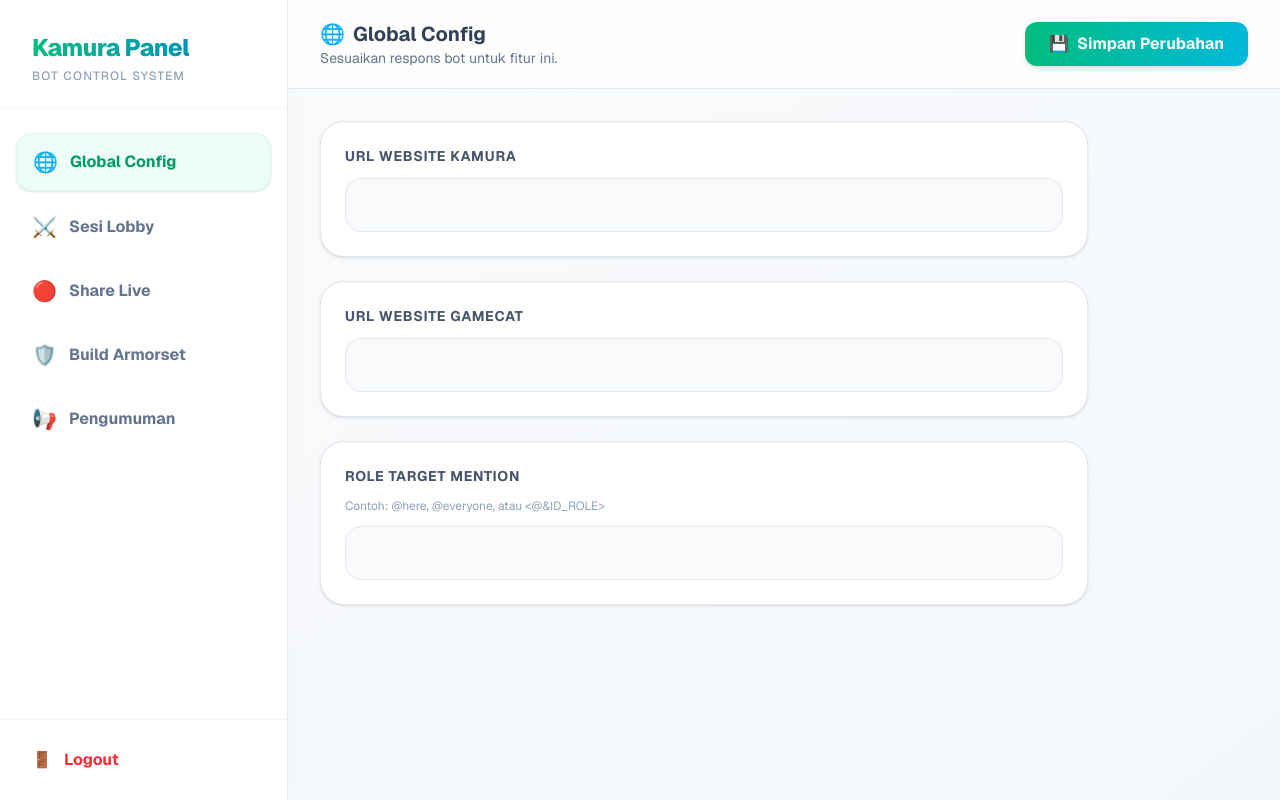
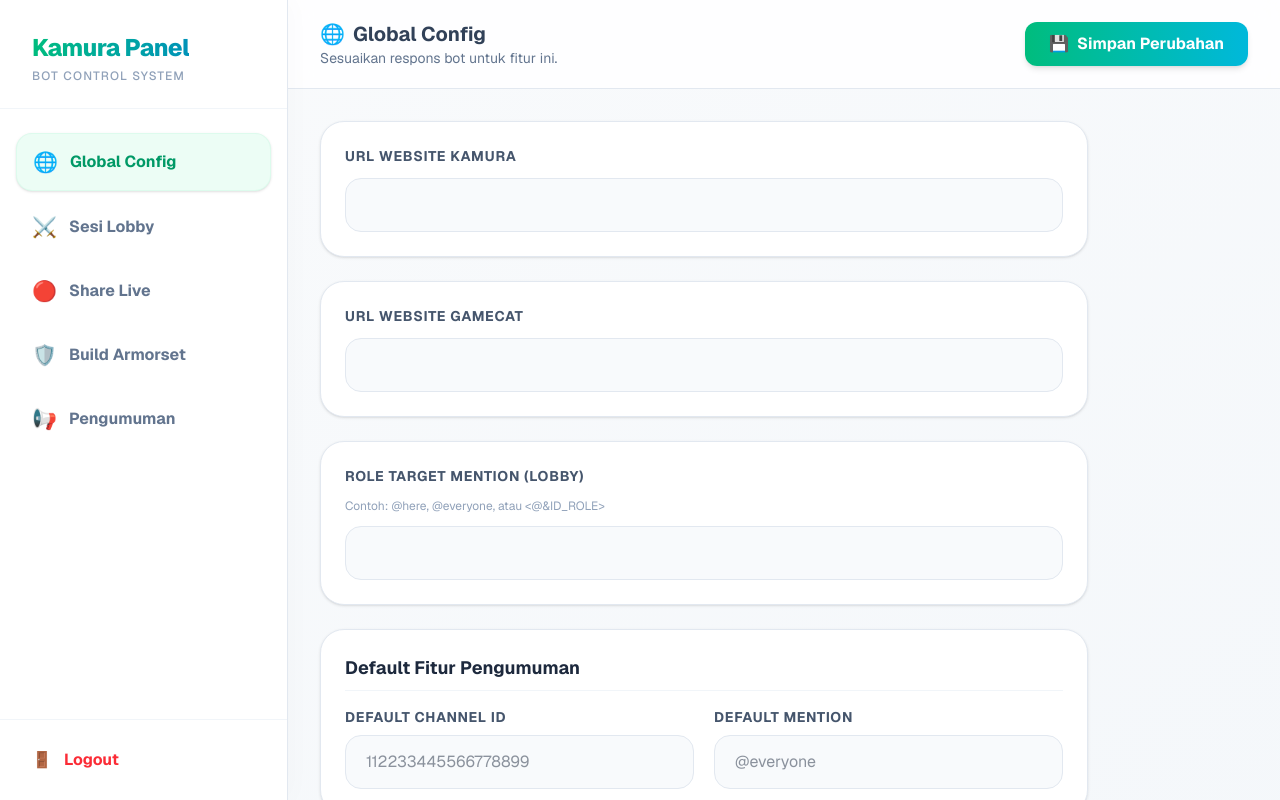
Before and after one commit to mikepakpahan/kamura-felyne, a Next.js app: page /dashboard in a window 1280 px wide. Built offline with nearby package versions, Linux system fonts and the light colour scheme; no server answers.

Commit message:
New Feature: Announcement in Dashboard

```diff
--- a/app/dashboard/page.tsx
+++ b/app/dashboard/page.tsx
@@ -197,7 +197,7 @@ export default function Dashboard() {
             {activeTab === "lobby" && <LobbyTab settings={settings} handleChange={handleChange} />}
             {activeTab === "live" && <LiveTab settings={settings} handleChange={handleChange} />}
             {activeTab === "build" && <BuildTab settings={settings} handleChange={handleChange} />}
-            {activeTab === "announce" && <AnnounceTab showToast={showToast} />}
+            {activeTab === "announce" && <AnnounceTab showToast={showToast} settings={settings} />}
           </div>
         </div>
       </main>
--- a/components/dashboard/AnnounceTab.tsx
+++ b/components/dashboard/AnnounceTab.tsx
@@ -1,16 +1,23 @@
-import { useState } from "react";
+import { useState, useEffect } from "react";
 
 interface TabProps {
   showToast: (message: string, type: "success" | "error") => void;
+  settings: Record<string, string>; // Tambahkan prop settings
 }
 
-export default function AnnounceTab({ showToast }: TabProps) {
+export default function AnnounceTab({ showToast, settings }: TabProps) {
   const [channelId, setChannelId] = useState("");
-  const [mention, setMention] = useState(""); // State baru untuk Mention
+  const [mention, setMention] = useState("");
   const [title, setTitle] = useState("");
   const [content, setContent] = useState("");
   const [color, setColor] = useState("#00aaff");
   const [isSending, setIsSending] = useState(false);
+
+  // Otomatis isi kolom dari default settings saat komponen pertama kali dirender
+  useEffect(() => {
+    if (settings["default_announce_channel"]) setChannelId(settings["default_announce_channel"]);
+    if (settings["default_announce_mention"]) setMention(settings["default_announce_mention"]);
+  }, [settings]);
 
   const handleSend = async () => {
     if (!channelId || !title || !content) {
@@ -23,7 +30,6 @@ export default function AnnounceTab({ showToast }: TabProps) {
       const res = await fetch("/api/announce", {
         method: "POST",
         headers: { "Content-Type": "application/json" },
-        // Sisipkan mention saat mengirim ke API
         body: JSON.stringify({ channelId, mention, title, content, color }),
       });
 
@@ -31,10 +37,11 @@ export default function AnnounceTab({ showToast }: TabProps) {
 
       if (res.ok && result.success) {
         showToast(result.message, "success");
-        // Kosongkan form setelah sukses
+        // Kosongkan form judul & isi, TAPI kembalikan channel & mention ke setting default
         setTitle("");
         setContent("");
-        setMention(""); // Kosongkan juga mention-nya
+        setChannelId(settings["default_announce_channel"] || "");
+        setMention(settings["default_announce_mention"] || "");
       } else {
         showToast(result.error || "Gagal mengirim pengumuman", "error");
       }
@@ -46,43 +53,42 @@ export default function AnnounceTab({ showToast }: TabProps) {
   };
 
   return (
-    <div className="min-h-[400px] bg-white rounded-2xl p-6 border border-slate-200 shadow-sm">
-      <div className="max-w-3xl mx-auto">
+    <div className="space-y-6 animate-in fade-in slide-in-from-bottom-4 duration-500">
+      <div className="p-6 rounded-3xl bg-white border border-slate-200 shadow-sm relative overflow-hidden">
+        <div className="absolute -right-10 -top-10 w-40 h-40 bg-gradient-to-br from-emerald-100 to-cyan-100 rounded-full blur-3xl opacity-50 pointer-events-none"></div>
+
         <h3 className="text-xl font-extrabold text-slate-800 mb-6 flex items-center gap-2">
           <span>📢</span> Studio Siaran Kamura
         </h3>
 
         <div className="space-y-5 relative z-10">
-          {/* Baris Pertama: Target Channel & Mention */}
           <div className="grid grid-cols-1 md:grid-cols-2 gap-5">
             <div>
               <label className="block text-sm font-bold text-slate-600 uppercase tracking-wider mb-2 flex justify-between">
                 <span>Target Channel ID</span>
-                <span className="text-[10px] normal-case font-normal text-slate-400 bg-slate-100 px-2 py-0.5 rounded-md">Klik kanan channel &gt; Copy ID</span>
               </label>
               <input
                 type="text"
                 value={channelId}
                 onChange={(e) => setChannelId(e.target.value)}
                 placeholder="Contoh: 112233445566778899"
-                className="w-full px-5 py-3.5 rounded-2xl bg-slate-50 border border-slate-200 focus:ring-4 focus:ring-indigo-500/20 focus:border-indigo-500 outline-none transition-all font-mono"
+                className="w-full px-5 py-3.5 rounded-2xl bg-slate-50 border border-slate-200 focus:ring-4 focus:ring-emerald-500/20 focus:border-emerald-500 outline-none transition-all font-mono"
               />
             </div>
             <div>
               <label className="block text-sm font-bold text-slate-600 uppercase tracking-wider mb-2 flex justify-between">
-                <span>Tag / Mention (Opsional)</span>
+                <span>Tag / Mention</span>
               </label>
               <input
                 type="text"
                 value={mention}
                 onChange={(e) => setMention(e.target.value)}
-                placeholder="Contoh: @here, @everyone, atau <@&ID_ROLE>"
-                className="w-full px-5 py-3.5 rounded-2xl bg-slate-50 border border-slate-200 focus:ring-4 focus:ring-indigo-500/20 focus:border-indigo-500 outline-none transition-all placeholder:text-slate-300 font-mono text-indigo-600 font-medium"
+                placeholder="Kosongkan jika tidak ada ping"
+                className="w-full px-5 py-3.5 rounded-2xl bg-slate-50 border border-slate-200 focus:ring-4 focus:ring-emerald-500/20 focus:border-emerald-500 outline-none transition-all placeholder:text-slate-300 font-mono text-emerald-600 font-medium"
               />
             </div>
           </div>
 
-          {/* Baris Kedua: Judul & Warna */}
           <div className="grid grid-cols-1 md:grid-cols-4 gap-5">
             <div className="md:col-span-3">
               <label className="block text-sm font-bold text-slate-600 uppercase tracking-wider mb-2">Judul Pengumuman</label>
@@ -91,7 +97,7 @@ export default function AnnounceTab({ showToast }: TabProps) {
                 value={title}
                 onChange={(e) => setTitle(e.target.value)}
                 placeholder="Contoh: Update Server V2.0"
-                className="w-full px-5 py-3.5 rounded-2xl bg-slate-50 border border-slate-200 focus:ring-4 focus:ring-indigo-500/20 focus:border-indigo-500 outline-none transition-all"
+                className="w-full px-5 py-3.5 rounded-2xl bg-slate-50 border border-slate-200 focus:ring-4 focus:ring-emerald-500/20 focus:border-emerald-500 outline-none transition-all"
               />
             </div>
             <div className="md:col-span-1">
@@ -103,7 +109,6 @@ export default function AnnounceTab({ showToast }: TabProps) {
             </div>
           </div>
 
-          {/* Baris Ketiga: Textarea Content */}
           <div>
             <label className="block text-sm font-bold text-slate-600 uppercase tracking-wider mb-2">Isi Pesan (Support Markdown)</label>
             <textarea
@@ -111,17 +116,16 @@ export default function AnnounceTab({ showToast }: TabProps) {
               value={content}
               onChange={(e) => setContent(e.target.value)}
               placeholder="Ketik pengumuman di sini... Kamu bisa pakai **teks tebal** atau *teks miring* khas Discord."
-              className="w-full px-5 py-3.5 rounded-2xl bg-slate-50 border border-slate-200 focus:ring-4 focus:ring-indigo-500/20 focus:border-indigo-500 outline-none transition-all leading-relaxed"
+              className="w-full px-5 py-3.5 rounded-2xl bg-slate-50 border border-slate-200 focus:ring-4 focus:ring-emerald-500/20 focus:border-emerald-500 outline-none transition-all leading-relaxed"
             />
           </div>
 
-          {/* Baris Keempat: Tombol Submit */}
           <div className="pt-4 border-t border-slate-100 flex justify-end">
             <button
               onClick={handleSend}
               disabled={isSending}
               className={`px-8 py-3.5 rounded-2xl font-bold text-white transition-all duration-300 flex items-center gap-2 ${
-                isSending ? "bg-slate-400 cursor-not-allowed" : "bg-gradient-to-r from-indigo-500 to-purple-500 hover:shadow-lg hover:shadow-indigo-500/30 hover:-translate-y-1 active:translate-y-0"
+                isSending ? "bg-slate-400 cursor-not-allowed" : "bg-gradient-to-r from-emerald-500 to-cyan-500 hover:shadow-lg hover:shadow-cyan-500/30 hover:-translate-y-1 active:translate-y-0"
               }`}
             >
               {isSending ? (
--- a/components/dashboard/GlobalTab.tsx
+++ b/components/dashboard/GlobalTab.tsx
@@ -6,6 +6,7 @@ interface TabProps {
 export default function GlobalTab({ settings, handleChange }: TabProps) {
   return (
     <div className="space-y-6 animate-in fade-in slide-in-from-bottom-4 duration-500">
+      {/* Pengaturan Website */}
       <div className="p-6 rounded-3xl bg-white border border-slate-200 shadow-sm">
         <label className="block text-sm font-bold text-slate-600 uppercase tracking-wider mb-3">URL Website Kamura</label>
         <input
@@ -27,7 +28,7 @@ export default function GlobalTab({ settings, handleChange }: TabProps) {
       </div>
 
       <div className="p-6 rounded-3xl bg-white border border-slate-200 shadow-sm">
-        <label className="block text-sm font-bold text-slate-600 uppercase tracking-wider mb-3">Role Target Mention</label>
+        <label className="block text-sm font-bold text-slate-600 uppercase tracking-wider mb-3">Role Target Mention (Lobby)</label>
         <p className="text-xs text-slate-400 mb-3">Contoh: @here, @everyone, atau &lt;@&amp;ID_ROLE&gt;</p>
         <input
           type="text"
@@ -36,6 +37,33 @@ export default function GlobalTab({ settings, handleChange }: TabProps) {
           className="w-full px-5 py-3.5 rounded-2xl bg-slate-50 border border-slate-200 focus:ring-4 focus:ring-emerald-500/20 focus:border-emerald-500 outline-none transition-all"
         />
       </div>
+
+      {/* Pengaturan Default Pengumuman Baru */}
+      <div className="p-6 rounded-3xl bg-white border border-slate-200 shadow-sm">
+        <h3 className="text-lg font-bold text-slate-800 mb-4 border-b border-slate-100 pb-2">Default Fitur Pengumuman</h3>
+        <div className="grid grid-cols-1 md:grid-cols-2 gap-5">
+          <div>
+            <label className="block text-sm font-bold text-slate-600 uppercase tracking-wider mb-2">Default Channel ID</label>
+            <input
+              type="text"
+              value={settings["default_announce_channel"] || ""}
+              onChange={(e) => handleChange("default_announce_channel", e.target.value)}
+              className="w-full px-5 py-3.5 rounded-2xl bg-slate-50 border border-slate-200 focus:ring-4 focus:ring-emerald-500/20 focus:border-emerald-500 outline-none transition-all"
+              placeholder="112233445566778899"
+            />
+          </div>
+          <div>
+            <label className="block text-sm font-bold text-slate-600 uppercase tracking-wider mb-2">Default Mention</label>
+            <input
+              type="text"
+              value={settings["default_announce_mention"] || ""}
+              onChange={(e) => handleChange("default_announce_mention", e.target.value)}
+              className="w-full px-5 py-3.5 rounded-2xl bg-slate-50 border border-slate-200 focus:ring-4 focus:ring-emerald-500/20 focus:border-emerald-500 outline-none transition-all"
+              placeholder="@everyone"
+            />
+          </div>
+        </div>
+      </div>
     </div>
   );
 }
```
